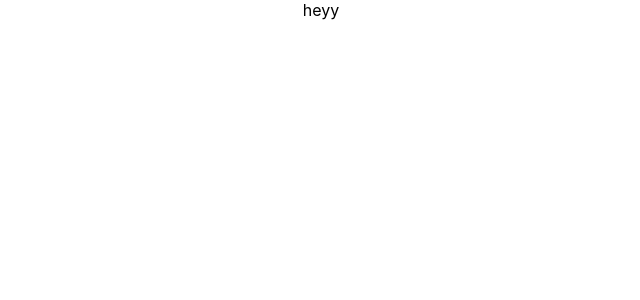
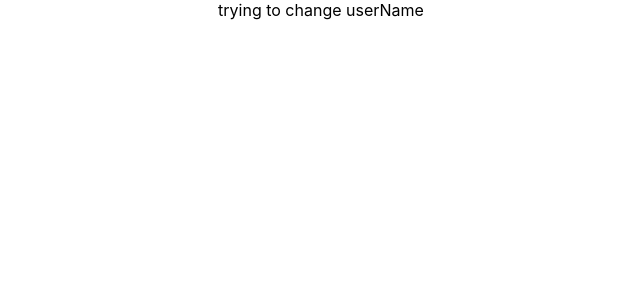
Before and after one commit to marrikaa/FoodHub, a React (Create React App) app in the folder front-end/: page / in a window 1280 px wide. Shown: the top 300 px of the page, without its empty margins (319-959 px from the left). Built offline with nearby package versions, Linux system fonts and the light colour scheme.

Commit message:
trying to change git userName

```diff
--- a/front-end/src/App.tsx
+++ b/front-end/src/App.tsx
@@ -5,7 +5,7 @@ import './App.css';
 function App() {
   return (
     <div className="App">
-      heyy
+      trying to change userName
     </div>
   );
 }
```
